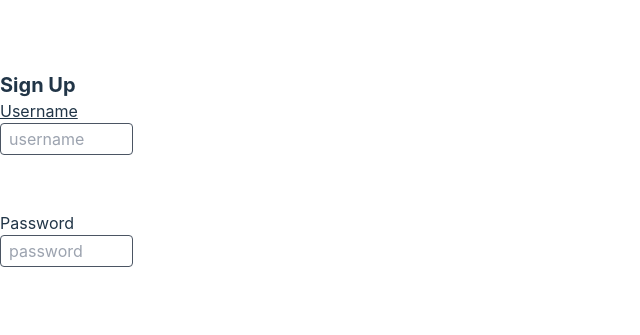
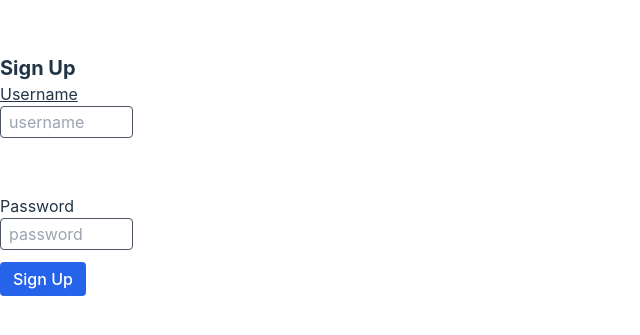
Before and after one commit to Garcia-Tony/budget-project, a React (Vite) app in the folder client/: page / in a window 1280 px wide. Shown: the part 225-560 px from the top of the page, without its empty margins (0-640 px from the left). Built offline with nearby package versions, Linux system fonts and the light colour scheme.

Commit message:
Create functionality for sign up button

```diff
--- a/client/src/components/SignUp.tsx
+++ b/client/src/components/SignUp.tsx
@@ -1,6 +1,45 @@
+import { type FormEvent, useState } from 'react';
+import { useNavigate } from 'react-router-dom';
+import { User } from './UserContext';
+
 export function RegistrationForm() {
+  const [isLoading, setIsLoading] = useState(false);
+  const navigate = useNavigate();
+
+  async function handleSubmit(event: FormEvent<HTMLFormElement>) {
+    event.preventDefault();
+    try {
+      setIsLoading(true);
+      const formData = new FormData(event.currentTarget);
+      const userData = Object.fromEntries(formData);
+      const req = {
+        method: 'POST',
+        headers: { 'Content-Type': 'application/json' },
+        body: JSON.stringify(userData),
+      };
+      const res = await fetch('/api/auth/sign-up', req);
+      if (!res.ok) {
+        throw new Error(`fetch Error ${res.status}`);
+      }
+      const user = (await res.json()) as User;
+      console.log('Registered', user);
+      console.log(
+        `You can check the database with: psql -d userManagement -c 'select * from users'`
+      );
+      alert(
+        `Successfully registered ${user.username} as userId ${user.userId}.`
+      );
+      navigate('/sign-in');
+    } catch (err) {
+      alert(`Error registering user: ${err}`);
+    } finally {
+      setIsLoading(false);
+    }
+  }
+
   return (
     <div className="container">
+      <form onSubmit={handleSubmit}>
         <div className="flex flex-wrap mb-1">
           <div className="w-1/2">
             <h2 className="text-xl font-bold text-white-500">Sign Up</h2>
@@ -28,6 +67,13 @@ export function RegistrationForm() {
             </label>
           </div>
         </div>
+
+        <button
+          disabled={isLoading}
+          className="align-middle text-center border rounded py-1 px-3 bg-blue-600 text-white">
+          Sign Up
+        </button>
+      </form>
     </div>
   );
 }
--- a/package.json
+++ b/package.json
@@ -27,6 +27,7 @@
   },
   "devDependencies": {
     "@learningfuze/lfz-config": "^1.0.0",
+    "@types/react-router-dom": "^5.3.3",
     "@typescript-eslint/eslint-plugin": "^6.3.0",
     "@typescript-eslint/parser": "^6.3.0",
     "autoprefixer": "^10.4.20",
```
Also changed, not shown: 1 other file (tests, documents, lock files or other folders). Lines whose indentation alone changed are shown as unchanged.
